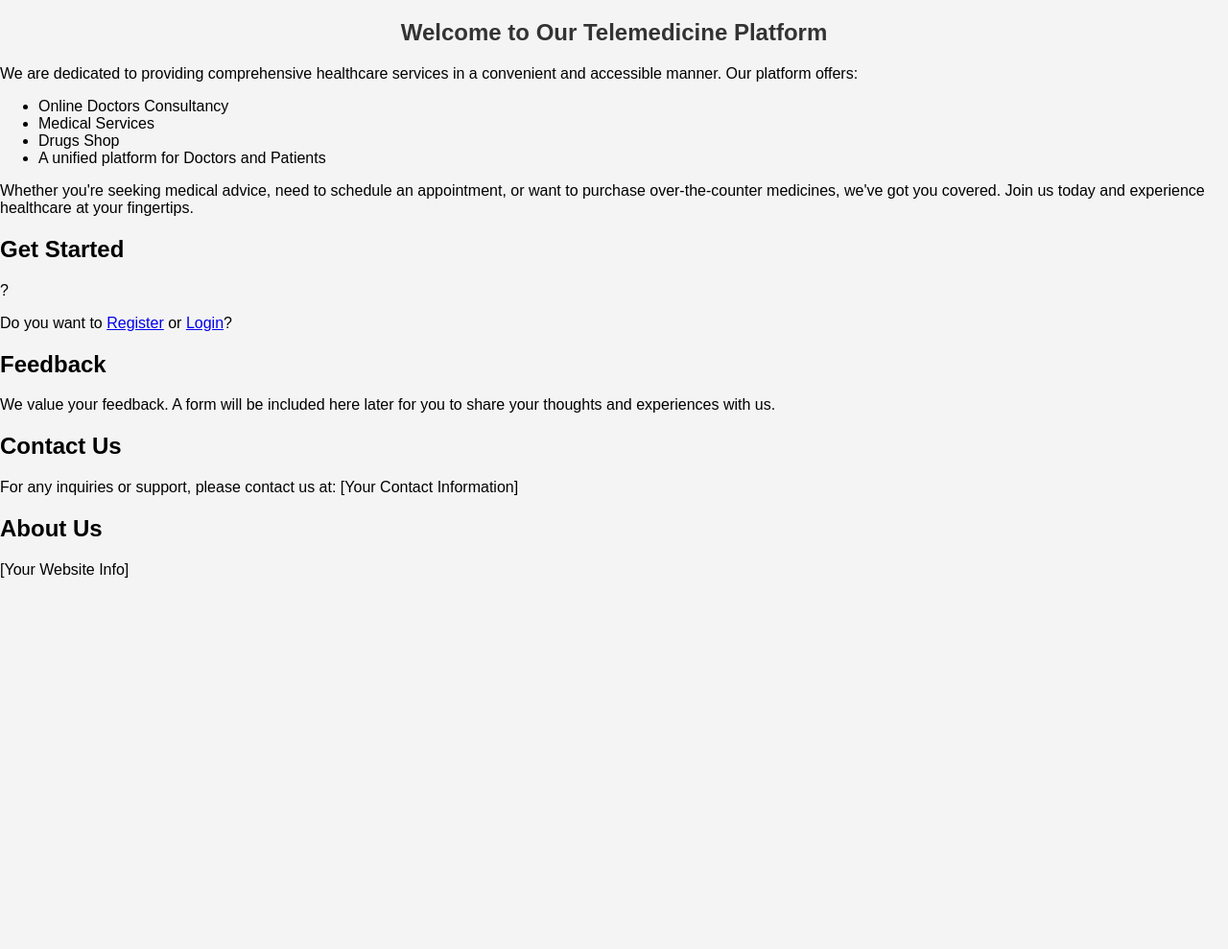
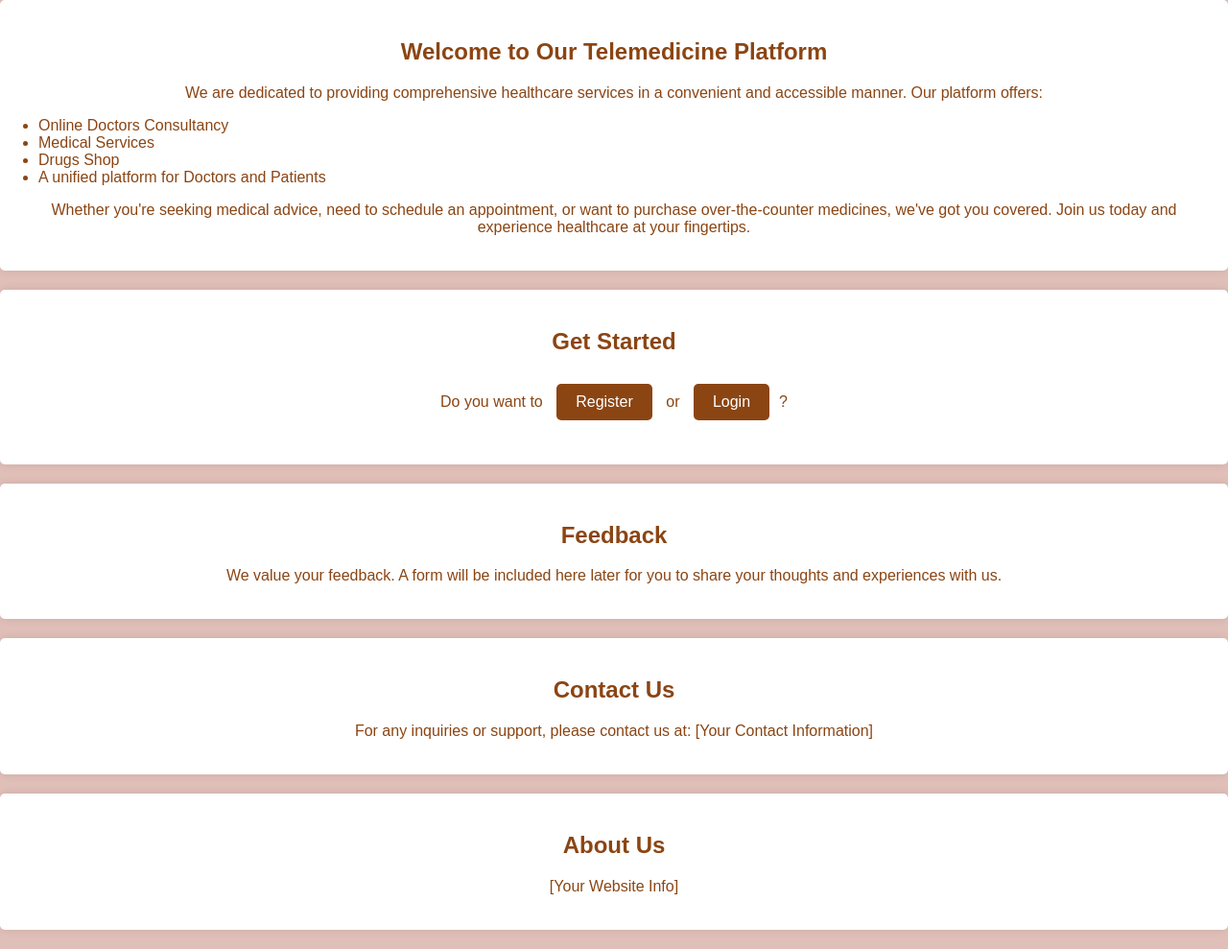
Before and after one commit to moontasirabtahee/CSE_470_Telemedicine_Website, a Flask app: page / in a window 1280 px wide. Shown: the whole page at 96% size. Before the commit the page ends 602 px from the top, so only its background shows below. Run offline with Flask 3, Linux system fonts and the light colour scheme; parts of the project's set-up code (start-up, migrations or seed data) failed here and were passed over.

Commit message:
appointment

```diff
--- a/static/css/base.css
+++ b/static/css/base.css
@@ -1,21 +1,62 @@
-/* base.css */
+/* index.css */
 body {
     font-family: Arial, sans-serif;
     margin: 0;
     padding: 0;
-    background-color: #f4f4f4;
+    background-color: #E0BFB8; /* Very Light Pink */
+    color: #8B4513; /* Brown Text */
 }
 
-/* DocReg.css */
-h1 {
-    text-align: center;
-    color: #333;
-}
-
-/* doctor.css */
 .container {
     width: 80%;
     margin: 0 auto;
+    text-align: center; /* Center align all text */
+    background-color: #fff; /* White Foreground */
 }
 
-/* More rules from other files... */
+h1, h2 {
+    color: #8B4513; /* Brown Titles */
+    text-align: center; /* Center align titles */
+}
+
+.i1, .i2, .i3, .i4, .i5 {
+    margin-bottom: 20px;
+    padding: 20px;
+    border-radius: 5px;
+    background-color: #fff; /* White Background for Sections */
+    box-shadow: 0px 0px 10px 0px rgba(0,0,0,0.1);
+    text-align: center; /* Center align text in sections */
+}
+
+ul {
+    list-style-type: disc;
+    padding-left: 20px;
+    text-align: left; /* Keep list items aligned to the left */
+}
+
+a, .btn {
+    display: inline-block;
+    color: #fff;
+    background-color: #8B4513; /* Brown Background for Buttons */
+    padding: 10px 20px;
+    margin: 10px;
+    text-decoration: none;
+    border-radius: 5px;
+    transition: background-color 0.3s ease;
+}
+
+a:hover, .btn:hover {
+    background-color: #A0522D; /* Darker Brown for Button Hover */
+}
+
+/* Additional styles for the 'Register' and 'Login' buttons */
+.btn-register, .btn-login {
+    background-color: #8B4513; /* Brown Background for Buttons */
+    color: #fff; /* White Text for Buttons */
+    border: 2px solid #fff; /* White Border for Buttons */
+    padding: 10px 25px;
+}
+
+.btn-register:hover, .btn-login:hover {
+    background-color: #A0522D; /* Darker Brown for Button Hover */
+}
--- a/templates/index.html
+++ b/templates/index.html
@@ -15,20 +15,20 @@
 
     <section class="i2">
         <h2>Get Started</h2>
-        ?<p>Do you want to <a href="{{ url_for('register.register_page') }}">Register</a> or <a href="{{ url_for('login.login_page') }}">Login</a>?</p>
+        <p>Do you want to <a href="{{ url_for('register.register_page') }}">Register</a> or <a href="{{ url_for('login.login_page') }}">Login</a>?</p>
     </section>
 
-    <section>
+    <section class="i3">
         <h2>Feedback</h2>
         <p>We value your feedback. A form will be included here later for you to share your thoughts and experiences with us.</p>
     </section>
 
-    <section>
+    <section class="i4">
         <h2>Contact Us</h2>
         <p>For any inquiries or support, please contact us at: [Your Contact Information]</p>
     </section>
 
-    <section>
+    <section class="i5">
         <h2>About Us</h2>
         <p>[Your Website Info]</p>
     </section>
```
